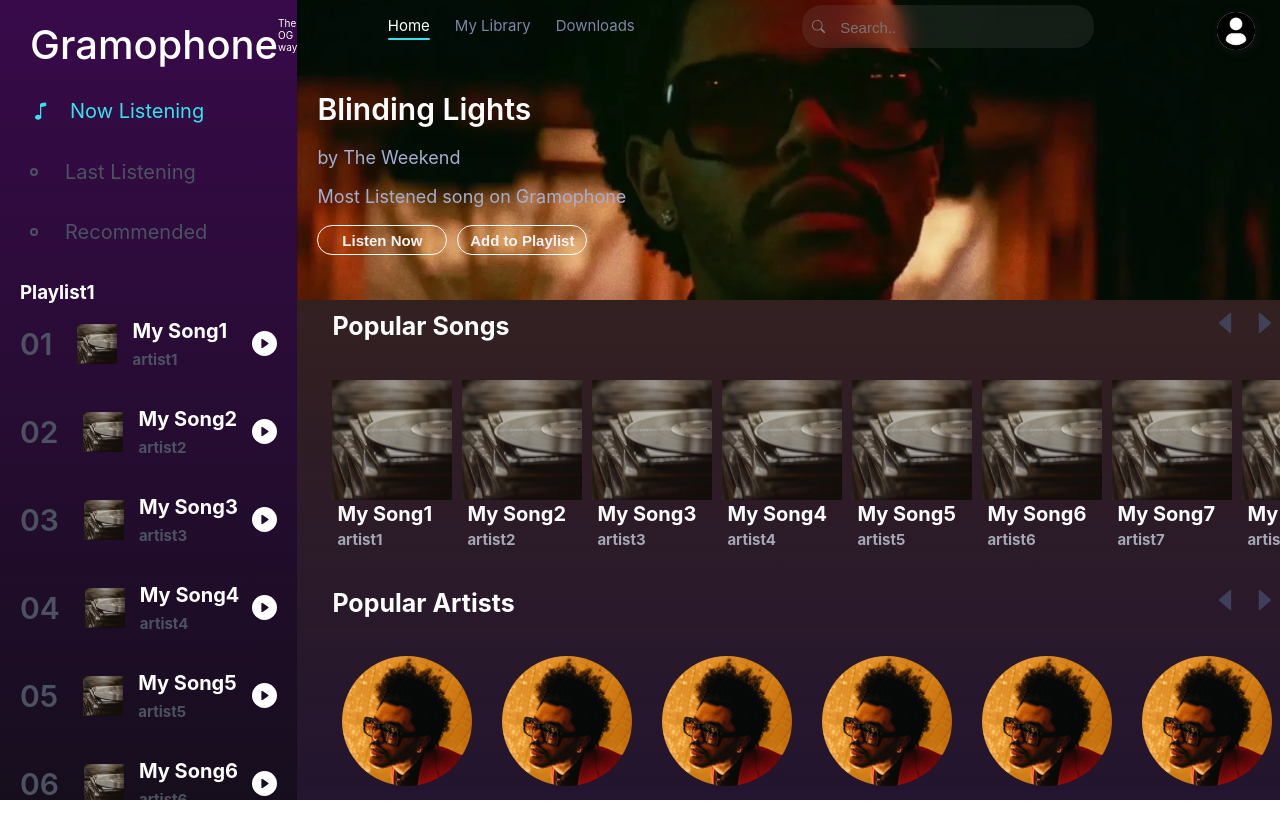
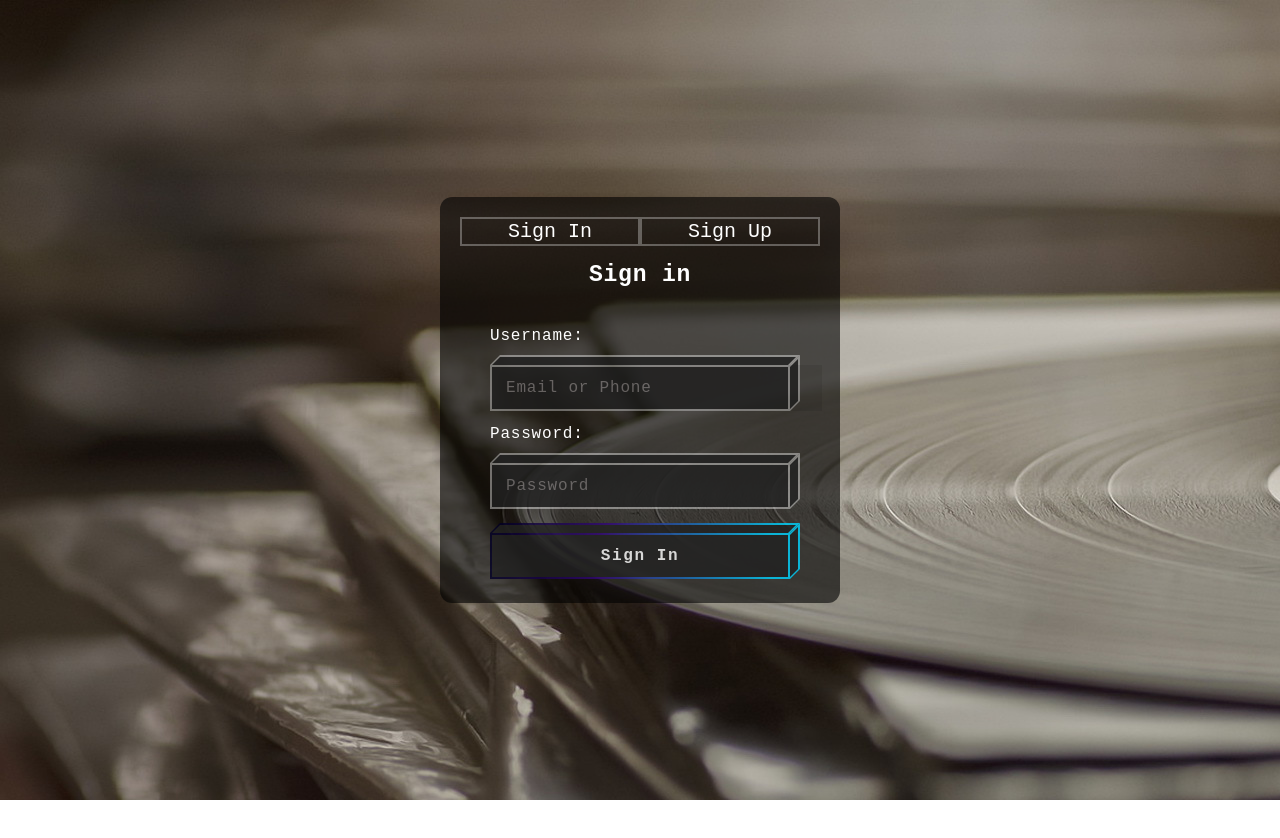
Before and after one commit to delta7-138/Gramophone, a React (Create React App) app in the folder frontend/: page / in a window 1280 px wide. Shown: the top 838 px of the page. After the commit the page ends 800 px from the top, so only its background shows below. Built offline with nearby package versions, Linux system fonts and the light colour scheme.

Commit message:
songs can be played from playlist

```diff
--- a/frontend/package.json
+++ b/frontend/package.json
@@ -10,6 +10,7 @@
     "react": "^18.2.0",
     "react-dom": "^18.2.0",
     "react-icons": "^4.8.0",
+    "react-router-dom": "^6.11.1",
     "react-scripts": "5.0.1",
     "recoil": "^0.7.7",
     "web-vitals": "^2.1.4"
--- a/frontend/src/App.css
+++ b/frontend/src/App.css
@@ -1,4 +1,4 @@
-.App {
+/* .App {
   text-align: center;
 }
 
@@ -35,4 +35,4 @@
   to {
     transform: rotate(360deg);
   }
-}
+} */
--- a/frontend/src/App.js
+++ b/frontend/src/App.js
@@ -1,28 +1,17 @@
-import logo from './logo.svg';
 import './App.css';
-import { RecoilRoot } from 'recoil';
+import { Route, Routes } from 'react-router-dom';
+import Login from "./components/Login"
+import Homepage from './components/Homepage';
+import NotFound from './components/NotFound';
 
-function App(props) {
+function App() {
     return (
-        <RecoilRoot>
-        <div className="App">
-            <header className="App-header">
-                <img src={logo} className="App-logo" alt="logo" />
-                <p>
-                    Edit <code>src/App.js</code> and save to reload.
-                </p>
-                <a
-                    className="App-link"
-                    href="https://reactjs.org"
-                    target="_blank"
-                    rel="noopener noreferrer"
-                >
-                    Learn React
-                </a>
-            </header>
-            <button onClick={() => props.Logout()}>Logout</button>
-        </div>
-        </RecoilRoot>
+
+        <Routes>
+            <Route path='/' element={<Login/>} />
+            <Route path="/home" element={<Homepage/>}/>
+            <Route path="/*" element={<NotFound/>}/>
+        </Routes>
     );
 }
 
--- a/frontend/src/components/Login.js
+++ b/frontend/src/components/Login.js
@@ -1,7 +1,7 @@
 import React, { useCallback, useEffect, useState }from 'react';
 import axios from 'axios';
 import './login.css'
-import App from '../App.js';
+import { useNavigate } from 'react-router-dom';
 
 function SignUpForm(props)
 {
@@ -212,7 +212,6 @@ function SignInForm(props)
     const [password, setPassword] = useState('');
 
     const [message, setMessage] = useState('');
-
     const [error, setError] = useState(null);
 
     const handleUsernameChange = (event) => {
@@ -336,10 +335,12 @@ function SignInForm(props)
     );
 }
 
-function SignInSignUpPage()
+function Login()
 {
     const [showSignIn, setShowSignIn] = useState(true);
     const [isLogged, setisLogged] = useState(false);
+
+    const navigate = useNavigate();
 
     const handleSignUpClick = () => {
         setShowSignIn(false);
@@ -353,13 +354,10 @@ function SignInSignUpPage()
     const handleSignIn = () => {
         setisLogged(true)
     }
-    const handleLogout = () => {
-        setisLogged(false)
-    }
 
     return (
         <div className='login-page'>
-            {isLogged ? (<App Logout={handleLogout}/>
+            {isLogged ? (navigate("/home")
             ) : (
                 <div className='login-form'>
                     <div className="signIn-Up-btns">
@@ -380,4 +378,4 @@ function SignInSignUpPage()
     )
 }
 
-export default SignInSignUpPage;
+export default Login;
--- /dev/null
+++ b/frontend/src/components/NotFound.js
@@ -0,0 +1,16 @@
+import React from 'react'
+import { Link } from 'react-router-dom'
+
+function NotFound() {
+  return (
+    <div>
+      <div className='flex-colo gap-8 w-full min-h-screen text-white bg-main lg:py-20 py-10 px-6'>
+        <p>Please login to your account before accessing homepage</p><br/>
+        <p>If you dont have a account create a account. It's really easy</p><br/>
+        <Link to="/" className='bg-subMain text-white font-medium py-2 px-4 rounded-md'>Go To Login Page </Link>
+      </div>
+    </div>
+  )
+}
+
+export default NotFound
--- a/frontend/src/components/Playlist.js
+++ b/frontend/src/components/Playlist.js
@@ -1,15 +1,22 @@
 import "./playlist.css"
 import myImg from '../assets/login_background.jpg'
 import yourImg from "../assets/blw.png"
-import song from "../assets/hxh.mp3"
+import song1 from "../assets/hxh.mp3"
+import song2 from "../assets/Blinding_Lights.mp3"
 import {BsMusicNote, BsPlayCircleFill} from 'react-icons/bs'
 import {IconContext} from 'react-icons'
-import { useState } from "react"
-// import { currentSongState } from "./atom"
-// import { useRecoilState } from "recoil"
+import { useState,useRef } from "react"
+import { currentSongState } from "../atom"
+import { useRecoilState } from "recoil"
 
 function Playlist()
 {
+    const navigateRefs = [
+        useRef(null),
+        useRef(null),
+        useRef(null)
+    ];
+
     const playlist1 = {'name': 'Playlist1', 'songs':[], 'private':false, 'created by':'prem'};
     const playlist2 = {'name': 'Playlist2', 'songs': [], 'private':false, 'created by':'krishna'};
     const playlist3 = {'name': 'Recommended', 'songs':[]};
@@ -19,40 +26,74 @@ function Playlist()
         playlist1.songs.push({ 'title':'My Song'+i.toString(),
                             'artist':'artist'+i.toString(),
                             'img':myImg,
-                            'song': song
+                            'song': song1
         });
         playlist2.songs.push({ 'title':'Your Song'+i.toString(),
                             'artist':'artist'+i.toString(),
                             'img':yourImg,
-                            'song': song
+                            'song': song2
         });
 
         playlist3.songs.push({ 'title':'Recom'+i.toString(),
                             'artist':'artist'+i.toString(),
                             'img':yourImg,
-                            'song': song
+                            'song': song1
         });
     }
 
     // React Hooks ----------------------------- START
     const [whichList, setwhichList] = useState(0); // 0 - curr; 1 - prev; 2 - recommend
+
+    const setActive = (refIndex) => {
+        navigateRefs.forEach((ref, index) => {
+          if (index === refIndex) {
+            ref.current.classList.add('active');
+          } else {
+            ref.current.classList.remove('active');
+          }
+        });
+    };
+
     const toPrevList = () => {
+        setActive(1);
         setwhichList(1);
     };
     const toCurrList = () => {
+        setActive(0)
         setwhichList(0);
     };
     const toRecommend = () => {
+        setActive(2)
         setwhichList(2);
     };
 
+    const [currentSong, setCurrentSong] = useRecoilState(currentSongState);
+
     // React Hooks ----------------------------- END
-    // const [currentSong, setCurrentSong] = useRecoilState(currentSongState);
-    // const changeSong = (song) => {
-    //     console.log(song);
-    // }
+
     // Handlers -------------------------------- START
+    // useEffect(()=>{
+    //     console.log(currentSong.name);
+    // },[currentSong]);
+    const playSong1 = () => {
+        console.log("last");
+        setCurrentSong({
+            title: playlist1.songs[0].title,
+            artist: playlist1.songs[0].artist,
+            poster: playlist1.songs[0].img,
+            song: playlist1.songs[0].song
+        });
+    };
 
+    const playSong2 = () => {
+        console.log("last2");
+        setCurrentSong({
+            title: playlist2.songs[0].title,
+            artist: playlist2.songs[0].artist,
+            poster: playlist2.songs[0].img,
+            song: playlist2.songs[0].song
+        });
+    };
     // Handlers -------------------------------- END
 
     let current_list = null;
@@ -69,9 +110,9 @@ function Playlist()
             </div>
             <div className="playlists">
                 <IconContext.Provider value={{className:"music-note"}}>
-                    <h4 className="active" onClick={toCurrList}><span></span><BsMusicNote />Now Listening</h4>
-                    <h4 onClick={toPrevList}><span></span><BsMusicNote />Last Listening</h4>
-                    <h4 onClick={toRecommend}><span></span><BsMusicNote />Recommended</h4>
+                    <h4 ref={navigateRefs[0]} className="active" onClick={toCurrList}><span></span><BsMusicNote />Now Listening</h4>
+                    <h4 ref={navigateRefs[1]} onClick={toPrevList}><span></span><BsMusicNote />Last Listening</h4>
+                    <h4 ref={navigateRefs[2]} onClick={toRecommend}><span></span><BsMusicNote />Recommended</h4>
                 </IconContext.Provider>
             </div>
 
@@ -89,7 +130,7 @@ function Playlist()
                                     <div className="artist-name">{item.artist}</div>
                                 </h5>
                                 <IconContext.Provider value={{className:'song-play-btn'}}>
-                                    <BsPlayCircleFill id = {index}/>
+                                    <BsPlayCircleFill id = {index} onClick={playSong1}/>
                                 </IconContext.Provider>
                             </li>
                         ))}
@@ -110,7 +151,7 @@ function Playlist()
                                     <div className="artist-name">{item.artist}</div>
                                 </h5>
                                 <IconContext.Provider value={{className:'song-play-btn'}}>
-                                    <BsPlayCircleFill id = {index}/>
+                                    <BsPlayCircleFill id = {index} onClick={playSong2}/>
                                 </IconContext.Provider>
                             </li>
                         ))}
@@ -138,23 +179,6 @@ function Playlist()
                     </div>
                 </>
             }
-            {/* <h3>Playlist-title</h3>
-            <div className="songs-list">
-                {current_list.songs.map((item,index) => (
-                    <li key={index} className="song-item">
-                        <span>{ index < 10 ? (index+1).toString().padStart(2,'0')
-                                : index+1}</span>
-                        <img src={item.img} alt="" />
-                        <h5 className="song-title">
-                            {item.title}<br/>
-                            <div className="artist-name">{item.artist}</div>
-                        </h5>
-                        <IconContext.Provider value={{className:'song-play-btn'}}>
-                            <BsPlayCircleFill id = {index}/>
-                        </IconContext.Provider>
-                    </li>
-                ))}
-            </div> */}
         </div>
     );
 }
--- a/frontend/src/components/login.css
+++ b/frontend/src/components/login.css
@@ -14,26 +14,26 @@
     place-items: center;
 }
 
-h1 {
+.login-page h1 {
     font-size: 23px;
     text-align: center;
 }
 
-label {
+.login-page label {
     position:relative;
     /* margin: 50px 0px 50px 0px;     */
     /* padding-top: 20px; */
 }
 
-p {
+.login-page p {
     margin: 10px 0px 0px 0px;
 }
 
-input::placeholder, textarea::placeholder {
+.login-page input::placeholder, textarea::placeholder {
     color: #767272;
 }
 
-.login-form {
+.login-page .login-form {
 
     background-color: rgba(0, 0, 0, 0.6);
     border-radius: 3%;
@@ -43,7 +43,7 @@ input::placeholder, textarea::placeholder {
     place-items: center;
 }
 
-.signIn-Up-btns {
+.login-page .signIn-Up-btns {
     position: relative;
     top: 20px;
     width: 90%;
@@ -52,7 +52,7 @@ input::placeholder, textarea::placeholder {
     place-items: stretch center;
 }
 
-.signIn-Up-btns button {
+.login-page .signIn-Up-btns button {
     color: #fff;
     width: 100%;
     font-size: 20px;
@@ -63,11 +63,11 @@ input::placeholder, textarea::placeholder {
     border-color: rgba(255, 255, 255, 0.3);
 }
 
-.signIn-Up-btns button:hover {
+.login-page .signIn-Up-btns button:hover {
     border-color: #fff;
 }
 
-.form {
+.login-page .form {
     display: flex;
     flex-direction: column;
     justify-content: space-around;
@@ -78,11 +78,11 @@ input::placeholder, textarea::placeholder {
     right: 20vw;
 }
 
-.form .control {
+.login-page .form .control {
     margin: 0 0 24px;
 }
 
-.form .control input {
+.login-page .form .control input {
     width: 100%;
     padding: 14px 16px;
     border: 0;
@@ -93,12 +93,12 @@ input::placeholder, textarea::placeholder {
     font-size: 16px;
 }
 
-.form .control input:hover, .form .control input:focus {
+.login-page .form .control input:hover, .form .control input:focus {
     outline: none;
     border: 0;
 }
 
-.form .btn {
+.login-page .form .btn {
     width: 100%;
     display: block;
     padding: 14px 16px;
@@ -112,12 +112,12 @@ input::placeholder, textarea::placeholder {
     font-size: 16px;
 }
 
-.block-cube {
+.login-page .block-cube {
     position: relative;
     top: 20px;
 }
 
-.block-cube .bg-top {
+.login-page .block-cube .bg-top {
     position: absolute;
     height: 10px;
     background: #020024;
@@ -130,7 +130,7 @@ input::placeholder, textarea::placeholder {
 
 }
 
-.block-cube .bg-top .bg-inner {
+.login-page .block-cube .bg-top .bg-inner {
     bottom: 0;
 }
 
@@ -138,7 +138,7 @@ input::placeholder, textarea::placeholder {
     opacity: 0.8;
 }
 
-.block-cube .bg {
+.login-page .block-cube .bg {
     position: absolute;
     left: 0;
     top: 0;
@@ -148,7 +148,7 @@ input::placeholder, textarea::placeholder {
     background: linear-gradient(90deg, #020024 0%, #340979 37%, #00d4ff 94%);
 }
 
-.block-cube .bg-right {
+.login-page .block-cube .bg-right {
     position: absolute;
     background: #020024;
     background: #00d4ff;
@@ -160,15 +160,15 @@ input::placeholder, textarea::placeholder {
     transform: skew(0, -45deg);
 }
 
-.block-cube .bg-right .bg-inner {
+.login-page .block-cube .bg-right .bg-inner {
     left: 0;
 }
 
-.block-cube .bg .bg-inner {
+.login-page .block-cube .bg .bg-inner {
     transition: all 0.2s ease-in-out;
 }
 
-.block-cube .bg-inner {
+.login-page .block-cube .bg-inner {
     background: #212121;
     position: absolute;
     left: 2px;
@@ -177,21 +177,21 @@ input::placeholder, textarea::placeholder {
     bottom: 2px;
 }
 
-  .block-cube .text {
+.login-page .block-cube .text {
     position: relative;
     z-index: 2;
 }
 
-  .block-cube.block-input input {
+.login-page .block-cube.block-input input {
     position: relative;
     z-index: 2;
 }
-  .block-cube.block-input input:focus ~ .bg-right .bg-inner, .block-cube.block-input input:focus ~ .bg-top .bg-inner, .block-cube.block-input input:focus ~ .bg-inner .bg-inner {
+.login-page .block-cube.block-input input:focus ~ .bg-right .bg-inner, .block-cube.block-input input:focus ~ .bg-top .bg-inner, .block-cube.block-input input:focus ~ .bg-inner .bg-inner {
     top: 100%;
     background: rgba(255, 255, 255, 0.5);
 }
 
-  .block-cube.block-input .bg-top,
+.login-page .block-cube.block-input .bg-top,
   .block-cube.block-input .bg-right,
   .block-cube.block-input .bg {
     background: rgba(255, 255, 255, 0.5);
@@ -199,12 +199,12 @@ input::placeholder, textarea::placeholder {
 
 }
 
-  .block-cube.block-input .bg-right .bg-inner,
+.login-page .block-cube.block-input .bg-right .bg-inner,
   .block-cube.block-input .bg-top .bg-inner {
     transition: all 0.2s ease-in-out;
 }
 
-  .block-cube.block-input:focus .bg-top,
+.login-page .block-cube.block-input:focus .bg-top,
   .block-cube.block-input:focus .bg-right,
   .block-cube.block-input:focus .bg, .block-cube.block-input:hover .bg-top,
   .block-cube.block-input:hover .bg-right,
@@ -212,6 +212,6 @@ input::placeholder, textarea::placeholder {
     background: rgba(255, 255, 255, 0.8);
 }
 
-  .block-cube.block-cube-hover:focus .bg .bg-inner, .block-cube.block-cube-hover:hover .bg .bg-inner {
+.login-page .block-cube.block-cube-hover:focus .bg .bg-inner, .block-cube.block-cube-hover:hover .bg .bg-inner {
     top: 100%;
 }
--- a/frontend/src/components/playlist.css
+++ b/frontend/src/components/playlist.css
@@ -32,7 +32,7 @@
     cursor: pointer;
     display: flex;
     align-items: center;
-    transition: .3s  linear;
+    /* transition: .3s  linear; */
 }
 
 .playlist-side .playlists h4:hover {
@@ -52,7 +52,7 @@
     border: 2px solid #4c5262;
     border-radius:  50%;
     top: -4px;
-    transition: .3s linear;
+    /* transition: .3s linear; */
 }
 
 .playlist-side .playlists h4:hover span::before {
--- a/frontend/src/index.js
+++ b/frontend/src/index.js
@@ -1,22 +1,20 @@
 import React from 'react';
 import ReactDOM from 'react-dom/client';
 import './index.css';
-// import App from "./App"
-// import Login from './components/Login';
-import Homepage from './components/Homepage';
+import App from "./App"
 import reportWebVitals from './reportWebVitals';
+import { BrowserRouter } from 'react-router-dom';
 import { RecoilRoot } from 'recoil';
 
 const root = ReactDOM.createRoot(document.getElementById('root'));
 root.render(
     <React.StrictMode>
         <RecoilRoot>
-        {/* <App /> */}
-            <Homepage />
-            {/* <Login      /> */}
-
-        </RecoilRoot>
-    </React.StrictMode>
+            <BrowserRouter>
+                <App />
+        </BrowserRouter>
+    </RecoilRoot>
+  </React.StrictMode>
 );
 
 // If you want to start measuring performance in your app, pass a function
```
Also changed, not shown: frontend/src/components/SongPlayer.js (+43 -28 lines), frontend/src/components/songPlayer.css (+9 -9 lines), frontend/src/atom.js (renamed from frontend/src/components/atom.js), 2 other files (tests, documents, lock files or other folders).
